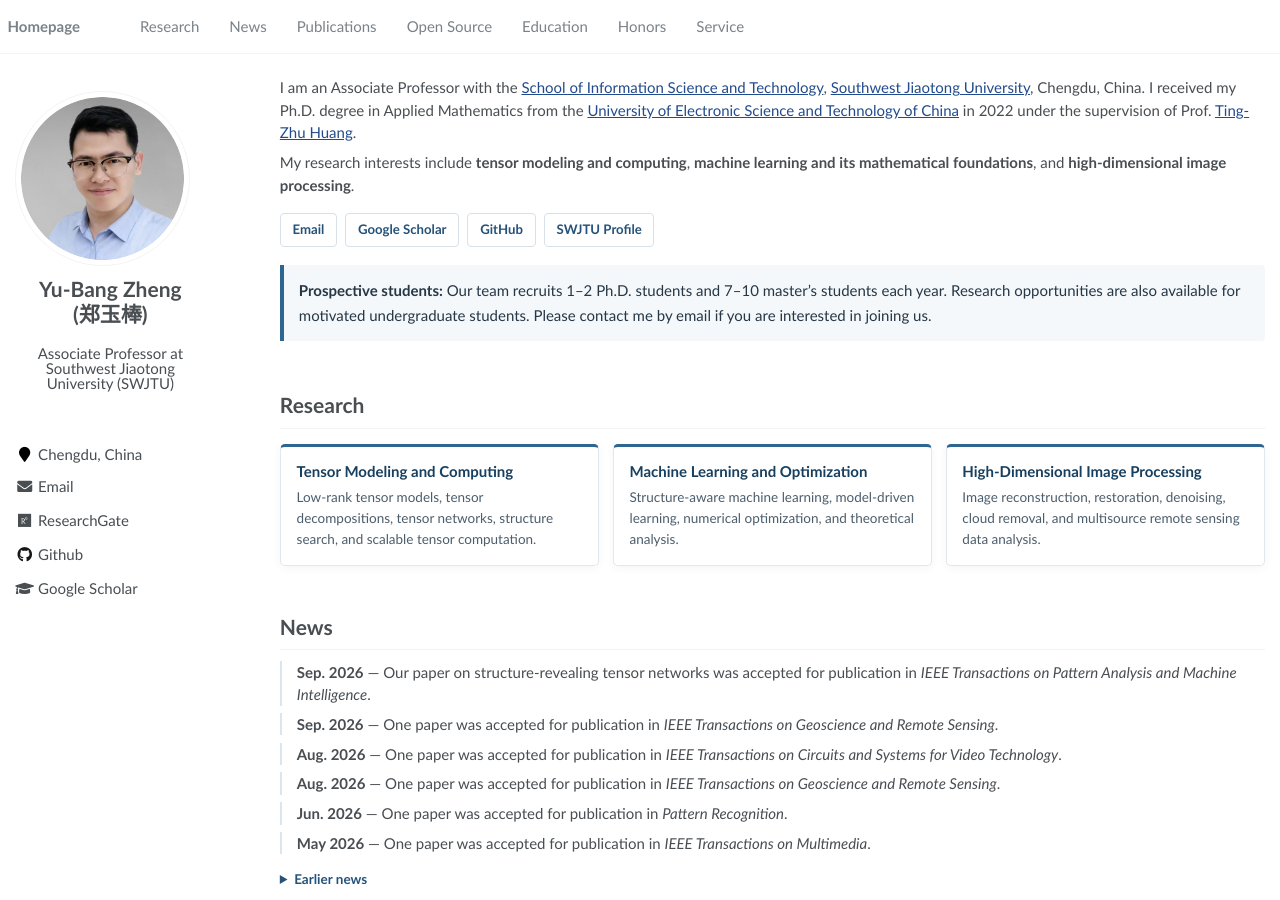
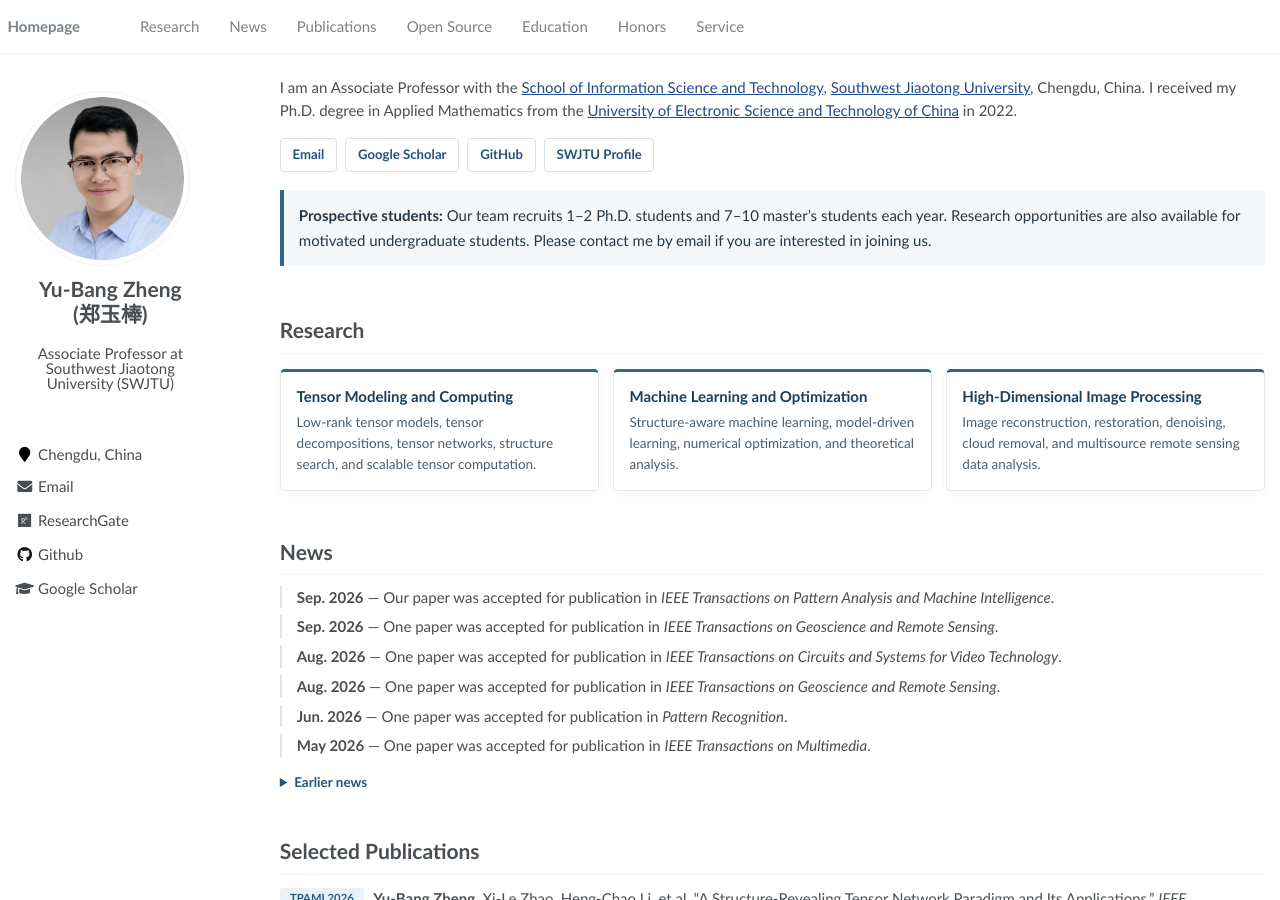
Before and after one commit to YuBangZheng/yubangzheng.github.io, a Jekyll site: the page built from pages/about.md, in a window 1280 px wide and 900 px high. Built offline with Jekyll 4.4.1, drawn with Linux system fonts in a browser that asks for light colours.

Commit message:
Update about.md

```diff
--- a/pages/about.md
+++ b/pages/about.md
@@ -10,9 +10,7 @@
 
 <span class="anchor" id="about-me"></span>
 
-I am an Associate Professor with the [School of Information Science and Technology](https://sist.swjtu.edu.cn), [Southwest Jiaotong University](https://www.swjtu.edu.cn), Chengdu, China. I received my Ph.D. degree in Applied Mathematics from the [University of Electronic Science and Technology of China](https://www.uestc.edu.cn) in 2022 under the supervision of Prof. [Ting-Zhu Huang](https://www.math.uestc.edu.cn/info/1183/5808.htm).
-
-My research interests include **tensor modeling and computing**, **machine learning and its mathematical foundations**, and **high-dimensional image processing**.
+I am an Associate Professor with the [School of Information Science and Technology](https://sist.swjtu.edu.cn), [Southwest Jiaotong University](https://www.swjtu.edu.cn), Chengdu, China. I received my Ph.D. degree in Applied Mathematics from the [University of Electronic Science and Technology of China](https://www.uestc.edu.cn) in 2022.
 
 <div class="profile-links">
   <a href="mailto:zhengyubang@163.com">Email</a>
@@ -48,7 +46,7 @@
 
 # News
 
-- **Sep. 2026** — Our paper on structure-revealing tensor networks was accepted for publication in _IEEE Transactions on Pattern Analysis and Machine Intelligence_.
+- **Sep. 2026** — Our paper was accepted for publication in _IEEE Transactions on Pattern Analysis and Machine Intelligence_.
 - **Sep. 2026** — One paper was accepted for publication in _IEEE Transactions on Geoscience and Remote Sensing_.
 - **Aug. 2026** — One paper was accepted for publication in _IEEE Transactions on Circuits and Systems for Video Technology_.
 - **Aug. 2026** — One paper was accepted for publication in _IEEE Transactions on Geoscience and Remote Sensing_.
```
